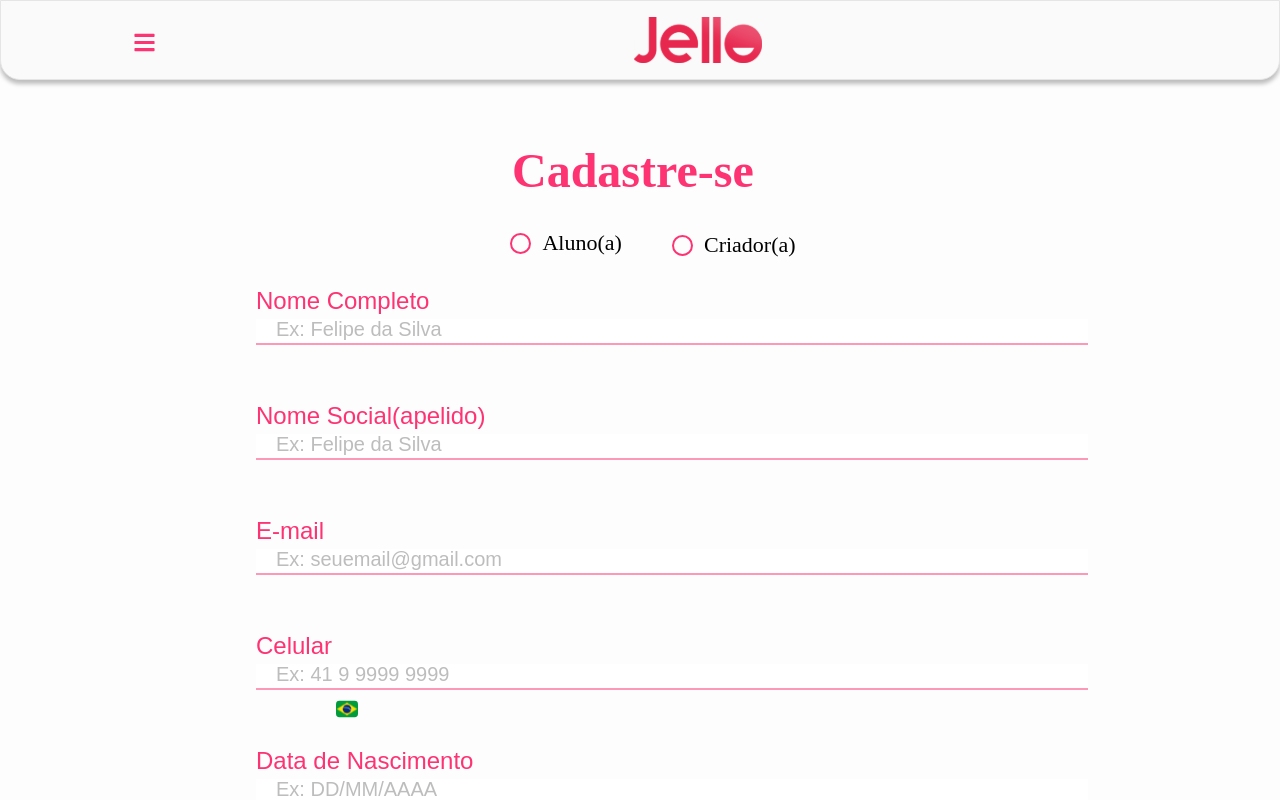
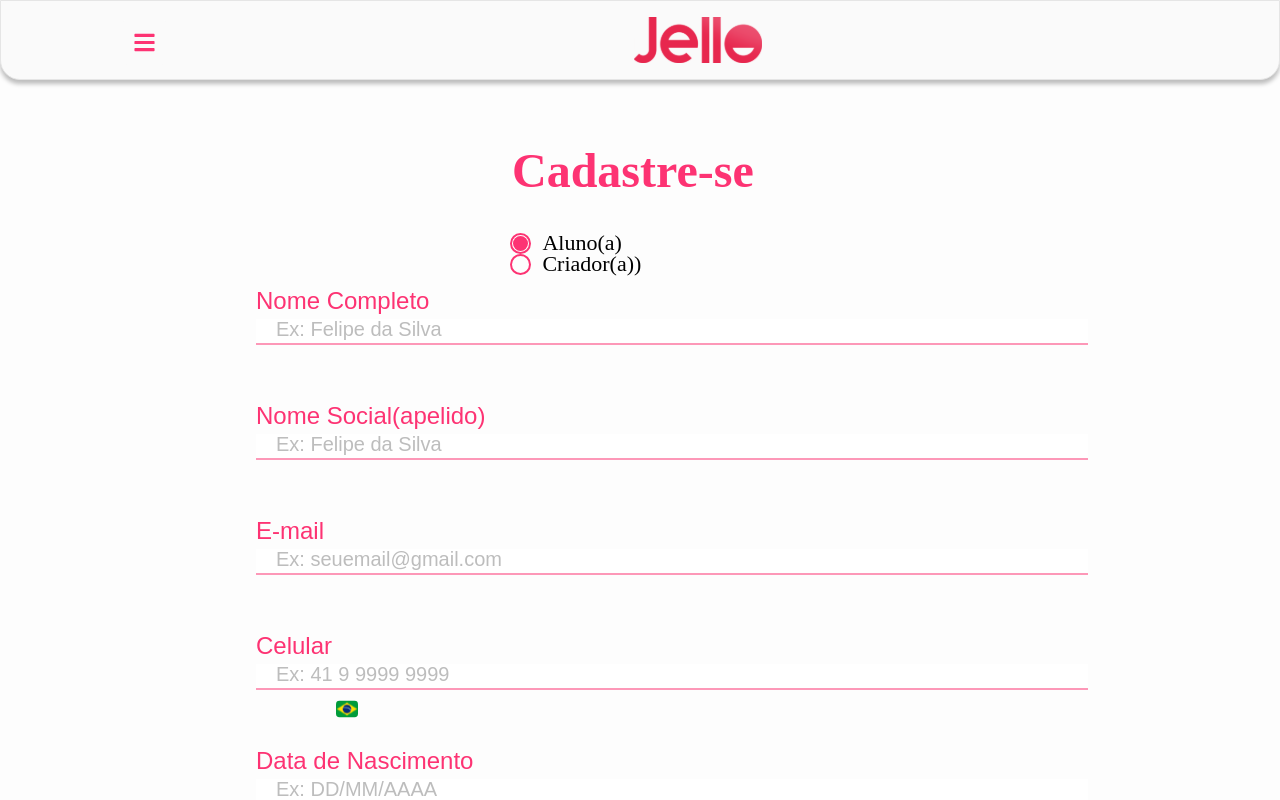
Before and after one commit to Jello-Education/front_blog, a Next.js app: page /register in a window 1280 px wide. Shown: the top 800 px of the page. Built offline with nearby package versions, Linux system fonts and the light colour scheme.

Commit message:
feat: implementing select input

```diff
--- a/src/components/Shared/checked/index.tsx
+++ b/src/components/Shared/checked/index.tsx
@@ -2,19 +2,20 @@ import { useState } from "react";
 
 import { Checkbox } from "./stlyes";
 
-function CheckBoxInput() {
-  const [checked, setChecked] = useState(false);
+interface CheckBoxInputProps {
+  title: string;
+  selected: boolean;
+  onChange: () => null;
+}
 
+function CheckBoxInput({ selected, title, onChange }: CheckBoxInputProps) {
   return (
     <form>
       <Checkbox>
         <div className="container">
           <label className="student">
-            <input
-              type="checkbox"
-              checked={checked}
-              onChange={(e) => setChecked(e.target.checked)}
-            />
+            {title}
+            <input type="checkbox" checked={selected} onChange={onChange} />
             <span className="checkmark"></span>
           </label>
         </div>
--- a/src/pages/register/index.tsx
+++ b/src/pages/register/index.tsx
@@ -1,4 +1,4 @@
-import React from "react";
+import React, { useState } from "react";
 
 import Header from "../../components/Shared/Header";
 import JelloInfo from "../../components/Shared/JelloInfo";
@@ -7,25 +7,29 @@ import CheckBoxInput from "../../components/Shared/checked/index";
 import { Container, Input, Button } from "../../styles/registerStyles";
 
 const register: React.FC = () => {
+  const [selectedStudent, setSelectedStudent] = useState(true);
+  const [selectedTeacher, setSelectedTeacher] = useState(false);
+
   return (
     <Container>
       <Header />
       <h1 className="title">Cadastre-se</h1>
       <Input>
-        <div className="container">
-          <label className="student">
-            Aluno(a)
-            <input type="checkbox" />
-            <span className="checkmark"></span>
-          </label>
-        </div>
-        <div className="container">
-          <label className="prof">
-            Criador(a)
-            <input type="checkbox" />
-            <span className="checkmark"></span>
-          </label>
-        </div>
+        <CheckBoxInput
+          title="Aluno(a)"
+          selected={selectedStudent}
+          defaultChecked={true}
+          onChange={(e) => {
+            setSelectedStudent(true), setSelectedTeacher(false);
+          }}
+        />
+        <CheckBoxInput
+          title="Criador(a))"
+          selected={selectedTeacher}
+          onChange={(e) => {
+            setSelectedStudent(false), setSelectedTeacher(true);
+          }}
+        />
       </Input>
 
       <Input>
```
Also changed, not shown: 1 other file (tests, documents, lock files or other folders).
